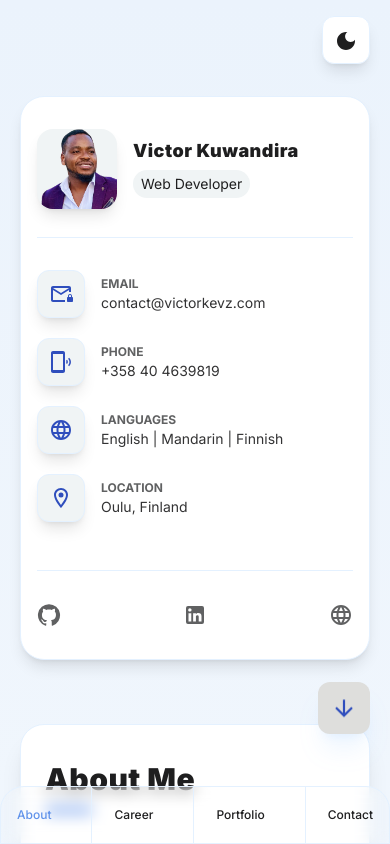
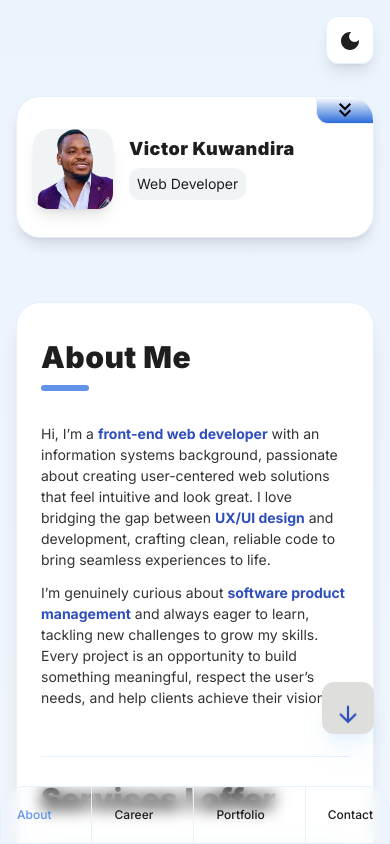
Before and after one commit to VictorKevz/portfolio, a React (Vite) app: page / in a window 390 px wide. Shown: the top 844 px of the page. Built offline with nearby package versions, Linux system fonts and the light colour scheme; the HTML template or start-up script is replaced by a standard one.

Commit message:
Implement toggle contacts

```diff
--- a/src/App.tsx
+++ b/src/App.tsx
@@ -17,7 +17,7 @@ function App() {
           style={{ background: "var(--gradient)" }}
         >
           <NavTabsProvider>
-            <div className="w-full flex flex-col items-center xl:flex-row xl:items-start justify-center gap-16 px-5 mt-24 pb-32 xl:mt-20 lg:pb-12">
+            <div className="w-full flex flex-col items-center xl:flex-row xl:items-start justify-center gap-16 px-4 mt-24 pb-32 xl:mt-20 lg:pb-12">
               <Profile />
               <ContentContainer />
             </div>
--- a/src/components/Profile.tsx
+++ b/src/components/Profile.tsx
@@ -1,5 +1,7 @@
 import {
   GitHub,
+  KeyboardDoubleArrowDown,
+  KeyboardDoubleArrowUp,
   Language,
   LinkedIn,
   LocationOnOutlined,
@@ -7,11 +9,13 @@ import {
   PhonelinkRingOutlined,
 } from "@mui/icons-material";
 import profilePic from "../assets/images/profile.png";
+import { useState } from "react";
 
 const Profile = () => {
+  const [showContacts, setShowContacts] = useState<boolean>(false);
   return (
-    <aside className="xl:max-w-72 w-full bg-[var(--neutral-0)] flex flex-col items-start gap-4 px-4 pt-8 border border-[var(--border)] rounded-3xl shadow-lg transition-all duration-300 ease-in-out">
-      <header className="w-full flex items-center gap-4 xl:flex-col">
+    <aside className="xl:max-w-72 w-full relative bg-[var(--neutral-0)] flex flex-col items-start gap-4 px-4 pt-8 border border-[var(--border)] rounded-3xl shadow-lg transition-all duration-300 ease-in-out">
+      <header className="w-full flex items-center gap-4 xl:flex-col pb-3">
         <div
           className="min-h-20 w-20 sm:w-40 sm:min-h-40 lg:w-35 xl:min-h-35 bg-cover px-1.5 rounded-2xl bg-[var(--neutral-300)] flex items-center justify-center shadow-lg"
           style={{ backgroundImage: `url(${profilePic})` }}
@@ -20,11 +24,17 @@ const Profile = () => {
           <h1 className="text-lg sm:text-4xl xl:text-2xl text-[var(--neutral-900)] font-bold">
             Victor Kuwandira
           </h1>
-          <span className="bg-[var(--neutral-300)] text-sm h-7 flex items-center justify-center text-[var(--neutral-900)] px-2 rounded-full">
+          <span className="bg-[var(--neutral-300)] text-sm h-8 flex items-center justify-center text-[var(--neutral-900)] px-2 rounded-xl">
             Web Developer
           </span>
         </div>
       </header>
+
+      <div
+        className={`w-full flex-col xl:flex ${
+          showContacts ? "flex" : "hidden"
+        } `}
+      >
         <ul className="w-full grid grid-cols-1 sm:grid-cols-2 xl:grid-cols-1 gap-5 py-8 mt-3 border-t border-[var(--border)]">
           {contactData.map((item) => (
             <li key={item.id} className="flex items-center gap-4 w-full">
@@ -55,6 +65,27 @@ const Profile = () => {
             </li>
           ))}
         </ul>
+      </div>
+
+      <div className="xl:hidden">
+        <button
+          type="button"
+          onClick={() => setShowContacts(!showContacts)}
+          className="absolute z-10 top-0 right-0 bg-[var(--neutral-300)] border-b border-l border-[var(--border)] text-[var(--neutral-1000)] text-sm px-4 py-px sm:p-2 rounded-bl-xl  rounded-tr-[1.43rem] font-bold"
+          style={{ background: `var(--toggle-gradient)` }}
+        >
+          <span className="sm:hidden">
+            {showContacts ? (
+              <KeyboardDoubleArrowUp />
+            ) : (
+              <KeyboardDoubleArrowDown />
+            )}
+          </span>
+          <span className="hidden sm:flex">
+            {showContacts ? "Hide contacts" : "Show contacts"}
+          </span>
+        </button>
+      </div>
     </aside>
   );
 };
--- a/src/components/ThemeButton.tsx
+++ b/src/components/ThemeButton.tsx
@@ -6,7 +6,7 @@ const ThemeButton = () => {
   return (
     <button
       type="button"
-      className="bg-[var(--neutral-0)] h-12 w-12 rounded-xl group text-[var(--neutral-900)] border border-[var(--border)] absolute top-4 right-5 shadow-lg hover:shadow-blue-400/60 hover:border-[var(--primary-color)] hover:text-[var(--primary-color)]"
+      className="bg-[var(--neutral-0)] h-12 w-12 rounded-xl group text-[var(--neutral-900)] border border-[var(--border)] absolute top-4 right-4 shadow-lg hover:shadow-blue-400/60 hover:border-[var(--primary-color)] hover:text-[var(--primary-color)]"
       onClick={toggleTheme}
     >
       <span className="group-hover:rotate-360 transition-all duration-300 ease-in-out">
--- a/src/components/content/ContentContainer.tsx
+++ b/src/components/content/ContentContainer.tsx
@@ -59,7 +59,7 @@ export const ContentContainer = () => {
         <button
           type="button"
           onClick={handleScroll}
-          className="fixed right-5 bottom-[13%] w-13 h-13 rounded-xl text-[var(--primary-color)] bg-[var(--neutral-200)] shadow-xl shadow-blue-400/10 hover:bg-[var(--primary-color)] hover:text-white hover:shadow-blue-400/30"
+          className="fixed right-4 bottom-[13%] w-13 h-13 rounded-xl text-[var(--primary-color)] bg-[var(--neutral-200)] shadow-xl shadow-blue-400/10 hover:bg-[var(--primary-color)] hover:text-white hover:shadow-blue-400/30"
         >
           <span className="animate-bounce-down">
             {isAtBottom ? (
--- a/src/components/content/tabs/career/Skills.tsx
+++ b/src/components/content/tabs/career/Skills.tsx
@@ -50,7 +50,7 @@ const ScrollingRow = ({ items, direction, speed }: ScrollingRowProps) => {
   return (
     <div className="overflow-hidden w-full relative">
       <motion.ul
-        className="flex gap-4 w-max group"
+        className="flex gap-2 w-max group"
         animate={controls}
         ref={containerRef}
         onMouseEnter={() => controls.stop()}
@@ -76,7 +76,7 @@ const ScrollingRow = ({ items, direction, speed }: ScrollingRowProps) => {
 export const Skills = () => {
   return (
     <div className="w-full flex flex-col items-start gap-5 mt-4">
-      <ScrollingRow items={skills.soft} direction="right" speed={85} />
+      <ScrollingRow items={skills.soft} direction="right" speed={55} />
       <ScrollingRow items={skills.technical} direction="left" speed={75} />
     </div>
   );
--- a/src/index.css
+++ b/src/index.css
@@ -8,7 +8,7 @@
   --neutral-800: #333334;
 
   --neutral-900: #1e1e1f;
-
+  --neutral-1000: #000;
   --border: #e4f1ff;
   --red-100: #df5a5a;
 
@@ -23,6 +23,7 @@
   --gradient: linear-gradient(to top, #fff, #ebf3fc);
 
   --faded-gradient: linear-gradient(to top, #ffffffea, #487cd772);
+  --toggle-gradient: linear-gradient(to bottom, #ffffffc2, #2b6bda);
 }
 
 .dark {
@@ -32,6 +33,8 @@
   --neutral-400: #8c8e90;
   --neutral-800: #d6d6dae4;
   --neutral-900: #fcf8f8ea;
+  --neutral-1000: #fff;
+
   --primary-color: #2b6bda;
   /* --primary-color: #f7b82f; */
 
@@ -43,6 +46,7 @@
   /* --primary-color: #af3cf6; */
   --gradient: linear-gradient(to right, #161616, #1c1f24fe);
   --faded-gradient: linear-gradient(to top, #070708fa, #487cd772);
+  --toggle-gradient: linear-gradient(to right, #070708fa, #2b6bdac7);
 }
 @layer utilities {
   .no-scrollbar::-webkit-scrollbar {
```
Lines whose indentation alone changed are shown as unchanged.
